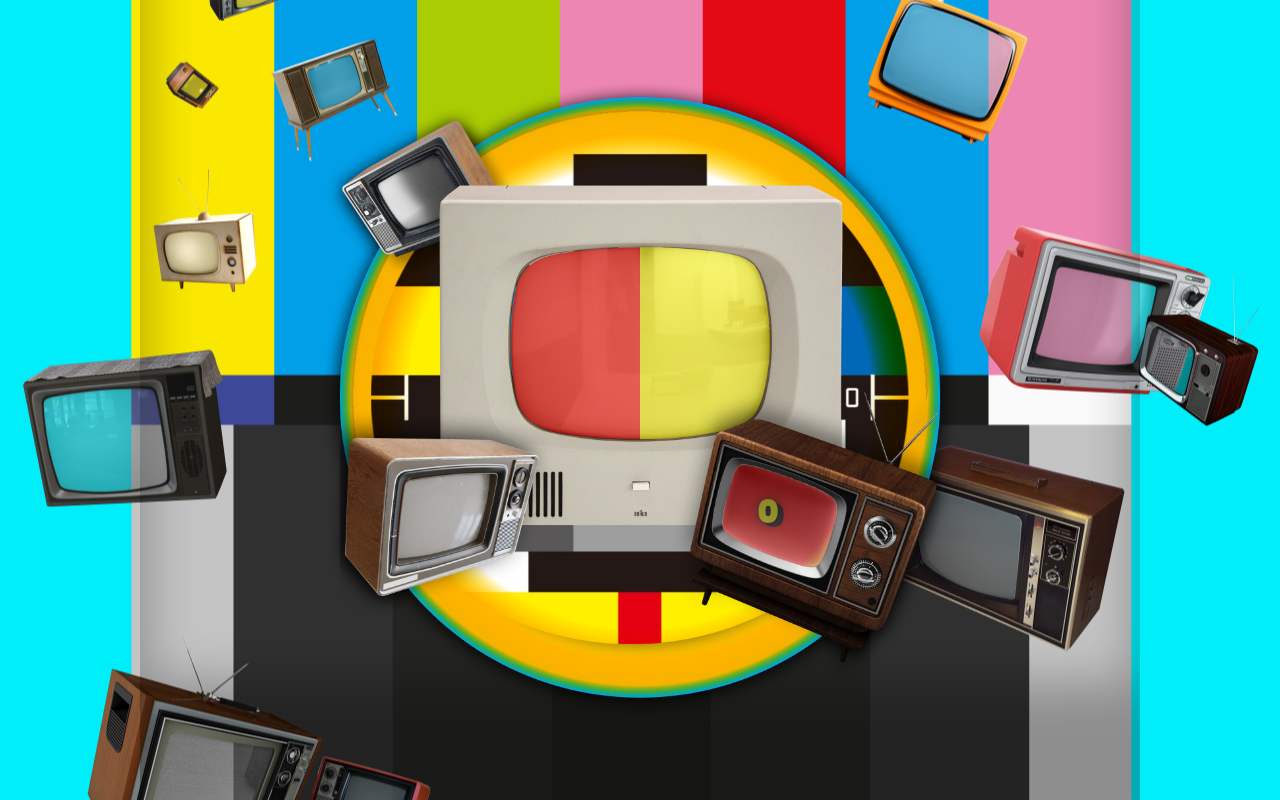
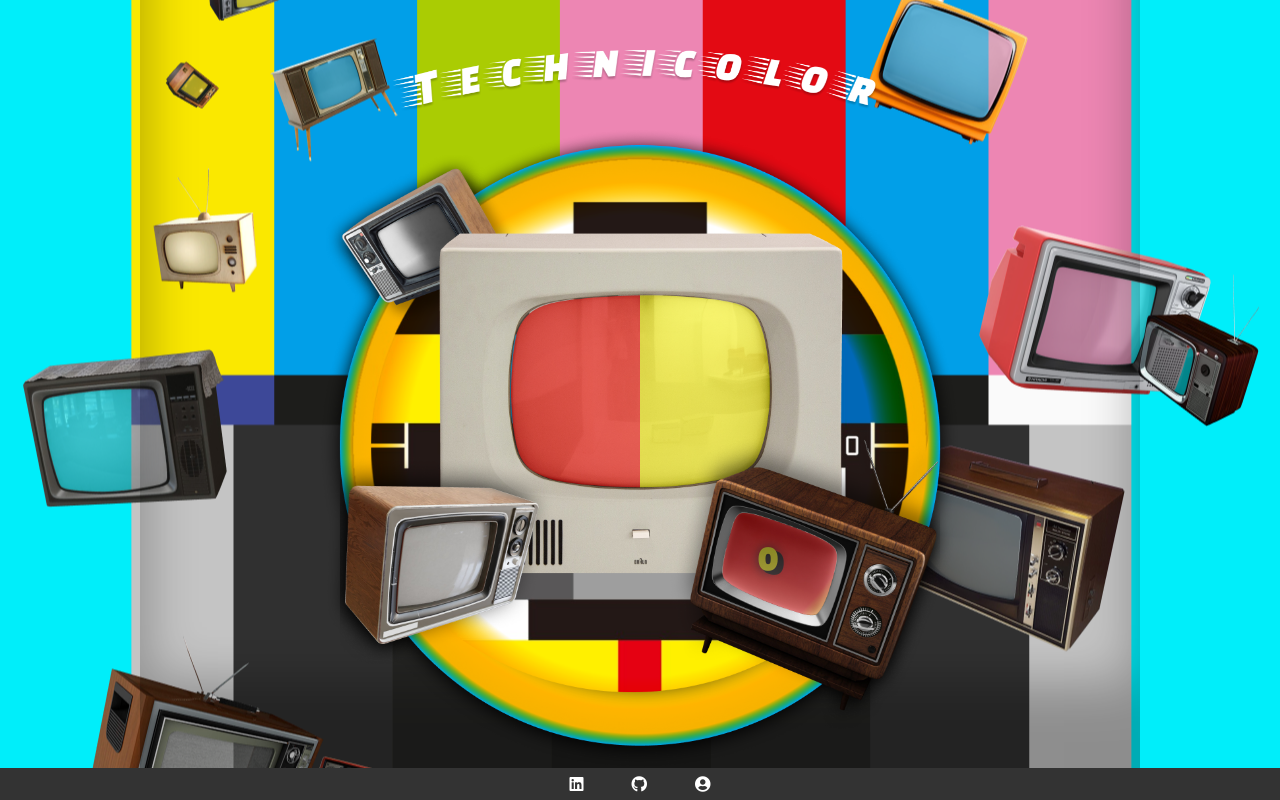
Before and after one commit to lxg073000/technicolor, a website built with webpack: page src/index.html in a window 1280 px wide. Built offline with nearby package versions, Linux system fonts and the light colour scheme.

Commit message:
add header and footer styling

```diff
--- a/src/images/images.js
+++ b/src/images/images.js
@@ -1,3 +1,5 @@
+import "./screenshot.png";
+import "./logo_technicolor.png";
 import "./TV17.png";
 import "./TV.png";
 import "./bg-rainbow.png";
--- a/src/index.html
+++ b/src/index.html
@@ -7,8 +7,19 @@
       name="viewport"
       content="width=device-width, initial-scale=1, minimum-scale=1"
     />
+    <meta property="og:title" content="Technicolor" />
+    <meta property="og:image" content="./images/screenshot.png" />
+    <meta
+      property="og:description"
+      content="Technicolor is a game of color accuracy, and timing.  It's also a personal repository for my Javascript DOM manipulation skillbuilding.  Much more to come!"
+    />
+    <meta
+      property="og:url"
+      content="https://programmer.github.io/project_name"
+    />
+
     <link href="./images/favicon.png" rel="icon" />
-    <link rel="preconnect" href="https://fonts.googleapis.com" />
+    <link rel="preconnect" href="https://lxg073000.github.io/technicolor/" />
     <link rel="preconnect" href="https://fonts.gstatic.com" crossorigin />
     <link
       href="https://fonts.googleapis.com/css2?family=Poppins:ital,wght@0,100;0,200;0,300;0,400;0,500;0,600;0,700;0,800;0,900;1,100;1,200;1,300;1,400;1,500;1,600;1,700;1,800;1,900&display=swap"
@@ -22,8 +33,23 @@
     />
   </head>
   <body>
+    <img
+      id="logo"
+      src="./images/logo_technicolor.png"
+      alt="Technicolor"
+      class="jello-horizontal"
+    />
+    <header id="header">
+      <div class="howto">
+        <p>
+          <span>Technicolor</span> is a game of
+          <span>color, accuracy &amp timing</span> .
+        </p>
+        <p>Simply match the Swatch on the left to the Swatch on the Right!</p>
+      </div>
+    </header>
+
     <div id="root">
-      <!-- <section id="logo" class="header"></section> -->
       <score id="score" class="score">0</score>
       <img id="background" class="tv" src="./images/TV.png" alt="tv-bg" />
       <section class="game">
@@ -33,12 +59,34 @@
 
         <!-- <img id="remote" src="./images/remote_2.png" alt="remote" /> -->
       </section>
-      <!-- <section class="tools">
-        <i class="far fa-sticky-note"></i>
-        <i class="fas fa-sliders-h"></i>
-        <i class="fas fa-times"></i>
-        <i class="fab fa-github"></i>
-      </section> -->
     </div>
+    <footer id="footer">
+      <ul class="footer-list">
+        <li>
+          <a
+            href="https://www.linkedin.com/in/lernardgrigsby/"
+            rel="noreferrer"
+            target="_blank"
+            ><span class="fab fa-linkedin"></span
+          ></a>
+        </li>
+        <li>
+          <a
+            href="https://github.com/lxg073000"
+            rel="noreferrer"
+            target="_blank"
+            ><span class="fa-icon fab fa-github"></span
+          ></a>
+        </li>
+        <li>
+          <a
+            href="https://lernardgrigsby.github.io/"
+            rel="noreferrer"
+            target="_blank"
+            ><span class="fas fa-user-circle"></span
+          ></a>
+        </li>
+      </ul>
+    </footer>
   </body>
 </html>
--- a/src/index.js
+++ b/src/index.js
@@ -21,7 +21,6 @@ let game = new Game();
 // }
 // });
 document.defaultView.window.addEventListener("load", () => {
-  debugger;
   let dom = new Dom();
   const tvBounds = dom.background.getBoundingClientRect();
   dom.rootStyle.setProperty("--TV-size", `${tvBounds.height - 20}px`);
--- a/src/js/dom.js
+++ b/src/js/dom.js
@@ -40,6 +40,13 @@ export default class DOM {
     });
 
     //Assign events
+
+    document.getElementById("logo").addEventListener("click", () => {
+      document.getElementById("header").classList.toggle("expand");
+    });
+    document.getElementById("header").addEventListener("click", () => {
+      document.getElementById("header").classList.toggle("expand");
+    });
 
     this.gameWindow.addEventListener("resize", () => {
       let tvBounds = this.background.getBoundingClientRect();
--- a/src/styles/main.scss
+++ b/src/styles/main.scss
@@ -5,7 +5,7 @@
   --RC: hsl(60deg 100% 50%);
   --TV-left: 0;
   --TV-top: 0;
-  --Score-left: 0;
+  --Score-left: 1000px;
   --Score-top: 0;
   --ScoreBG-width: 0;
   --ScoreBG-height: 0;
@@ -29,6 +29,12 @@
   box-sizing: border-box;
   font-family: "Poppins", sans-serif;
   font-weight: 100;
+  text-decoration: none;
+  list-style: none;
+  a,
+  a:visited {
+    color: inherit;
+  }
 }
 
 body {
@@ -46,6 +52,99 @@ body {
   margin: auto;
   background-size: auto;
   box-shadow: inset 0 -111px 50px 7px #00000047;
+}
+
+img#logo {
+  width: clamp(10vw, 100%, 500px);
+  margin: auto;
+  z-index: 6;
+  cursor: pointer;
+  transition: filter 333ms ease-in-out;
+  &:hover {
+    filter: drop-shadow(2px 4px 6px black);
+  }
+}
+
+#header {
+  position: fixed;
+  display: grid;
+  left: 0;
+  top: -2em;
+  width: 100vw;
+  height: 2em;
+  background: #333333d1;
+  z-index: 5;
+  overflow: hidden;
+  transition: height 333ms ease;
+
+  .howto {
+    text-align: center;
+    margin: auto;
+    display: flex;
+    flex-direction: column;
+    gap: 1em;
+    padding: clamp(1em, 2vw, 2vw);
+    background: black url("../images/bgStripes.png");
+    border-radius: 50%;
+    height: clamp(300px, 100%, 400px);
+    width: clamp(300px, 100%, 420px);
+    justify-content: center;
+    background-size: contain;
+    background-position: center;
+    p {
+      color: #ffffffc4;
+      font-weight: 600;
+      text-shadow: 2px 2px black, 4px 4px 6px black;
+      text-transform: uppercase;
+      span {
+        font-weight: 800;
+        color: white;
+      }
+    }
+  }
+}
+
+.expand {
+  height: 100vh !important;
+  top: 0 !important;
+}
+
+#footer {
+  position: fixed;
+  left: 0;
+  bottom: 0;
+  width: 100vw;
+  height: 2em;
+  background: #333;
+  color: white;
+  display: flex;
+  justify-content: center;
+  align-items: center;
+  z-index: 999;
+}
+
+ul.footer-list {
+  display: flex;
+  justify-content: center;
+  gap: 3em;
+  span {
+    position: relative;
+    font-size: 1em;
+    transition: filter 333ms ease-in-out;
+    &:hover {
+      filter: drop-shadow(0px 1px 6px black);
+    }
+    // &:after {
+    //   position: absolute;
+    //   content: "";
+    //   left: -50%;
+    //   bottom: 0;
+    //   width: 200%;
+    //   height: 100%;
+    //   background: black;
+    //   z-index: -1;
+    // }
+  }
 }
 
 div#root {
--- a/src/styles/partials/animations.scss
+++ b/src/styles/partials/animations.scss
@@ -37,3 +37,43 @@
     transform: translate(0);
   }
 }
+
+.jello-horizontal {
+  animation: jello-horizontal 1s 2s both;
+}
+
+/* ----------------------------------------------
+ * Generated by Animista on 2021-8-31 10:23:50
+ * Licensed under FreeBSD License.
+ * See http://animista.net/license for more info.
+ * w: http://animista.net, t: @cssanimista
+ * ---------------------------------------------- */
+
+/**
+ * ----------------------------------------
+ * animation jello-horizontal
+ * ----------------------------------------
+ */
+@keyframes jello-horizontal {
+  0% {
+    transform: scale3d(1, 1, 1);
+  }
+  30% {
+    transform: scale3d(1.25, 0.75, 1);
+  }
+  40% {
+    transform: scale3d(0.75, 1.25, 1);
+  }
+  50% {
+    transform: scale3d(1.15, 0.85, 1);
+  }
+  65% {
+    transform: scale3d(0.95, 1.05, 1);
+  }
+  75% {
+    transform: scale3d(1.05, 0.95, 1);
+  }
+  100% {
+    transform: scale3d(1, 1, 1);
+  }
+}
```
Also changed, not shown: dist/images/logo_technicolor.png (added), dist/images/screenshot.png (added), dist/index.html, dist/main.bundle.js, dist/main.css, src/images/logo_technicolor.png (added), src/images/screenshot.png (added).
